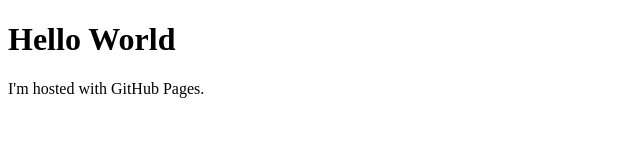
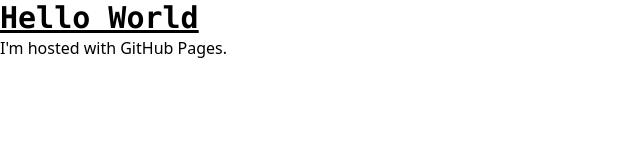
Before and after one commit to HolihanJoseph/HolihanJoseph.github.io, a plain HTML site: page index.html in a window 1280 px wide. Shown: the whole page, without its empty margins (0-640 px from the left). Drawn offline with nearby package versions, Linux system fonts and the light colour scheme.

Commit message:
Tailwind Test

```diff
--- a/index.html
+++ b/index.html
@@ -1,7 +1,11 @@
 <!DOCTYPE html>
+
 <html>
-<body>
-<h1>Hello World</h1>
-<p> I'm hosted with GitHub Pages.</p>
-</body>
+	<head>
+		<script src="https://cdn.tailwindcss.com"></script>
+	</head>
+	<body>
+		<h1 class="text-3xl font-bold font-mono underline">Hello World</h1>
+		<p> I'm hosted with GitHub Pages.</p>
+	</body>
 </html>
```
